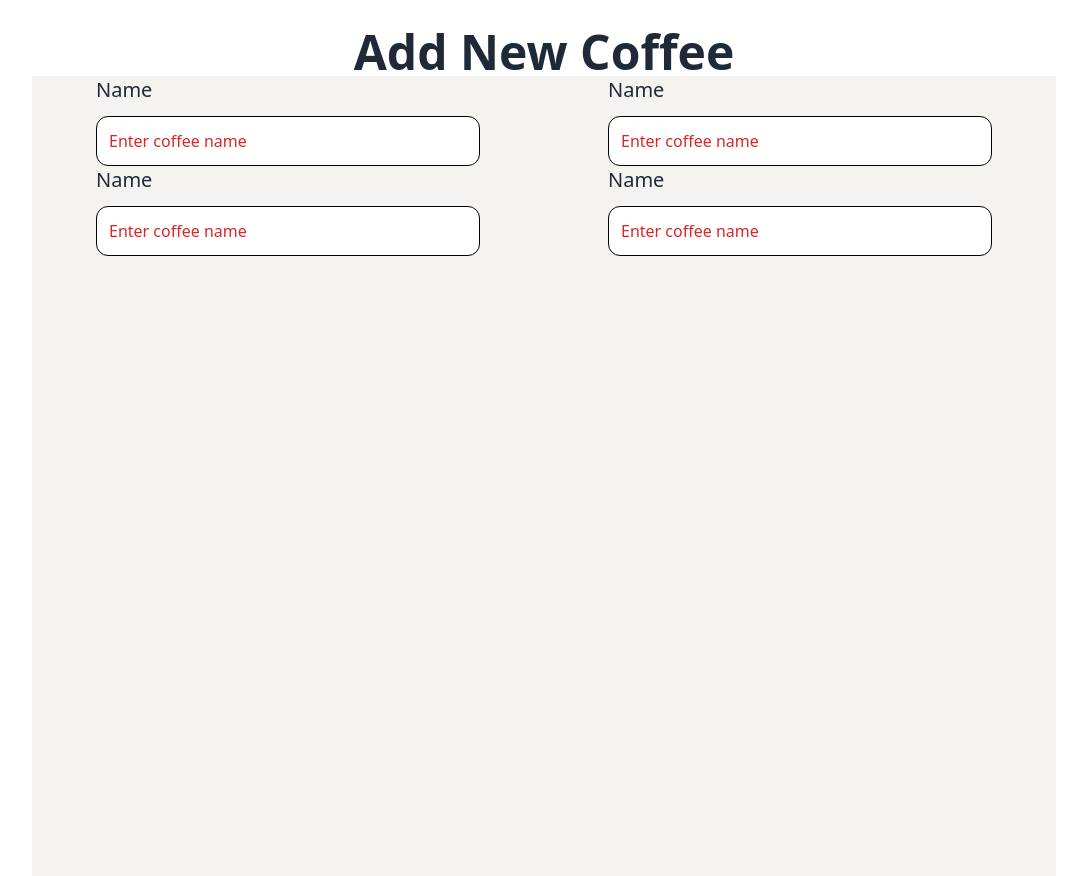
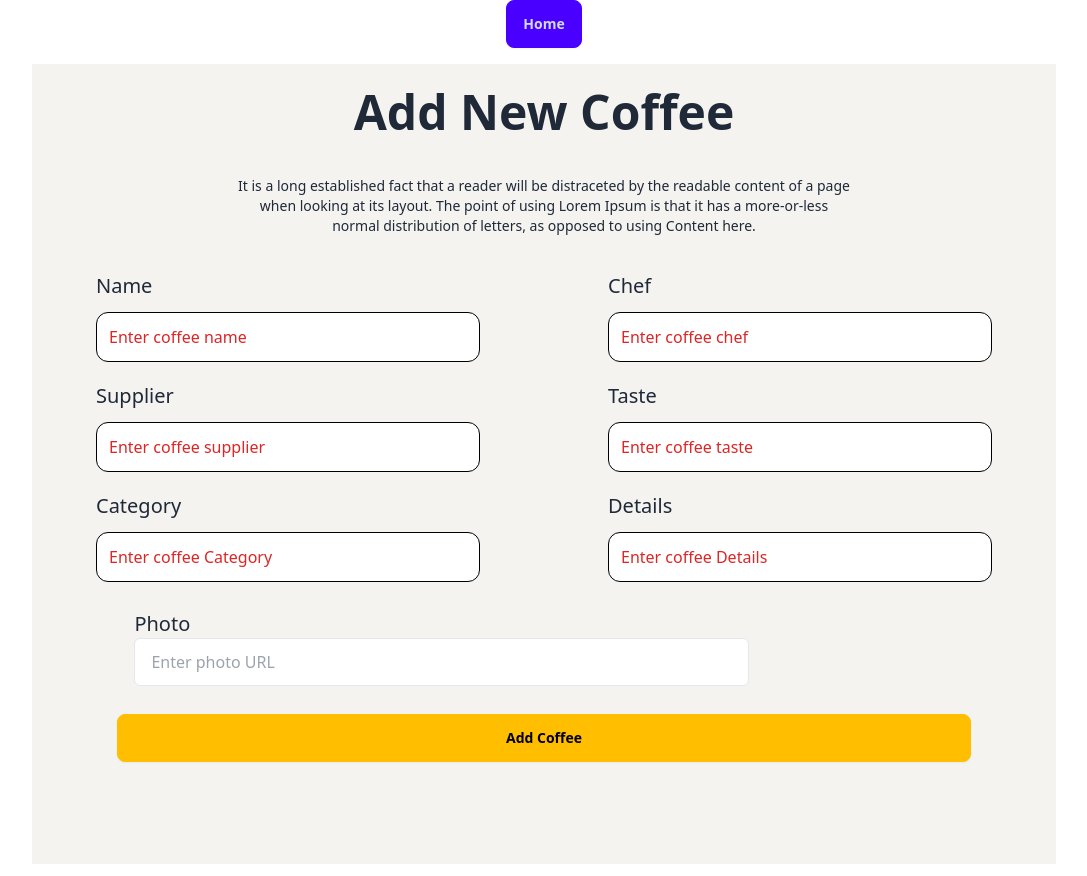
Before and after one commit to hasib1010/Coffeeshop-Client, a React (Vite) app: page /addCoffee in a window 1280 px wide. Shown: the whole page, without its empty margins (96-1183 px from the left). Built offline with nearby package versions, Linux system fonts and the light colour scheme.

Commit message:
add coffee added

```diff
--- a/src/Component/addcoffee.jsx
+++ b/src/Component/addcoffee.jsx
@@ -1,31 +1,54 @@
 import React from 'react';
+import { Link } from 'react-router-dom';
 
 const AddCoffee = () => {
     return (
         <div>
-            <h1 className='text-center mt-7 font-bold text-5xl'>Add New Coffee</h1>
+            <div className='w-fit mx-auto '><Link className='btn btn-primary' to={'/'}>Home</Link></div>
+
             <div className='container mx-auto '>
-                <form className='w-4/5 mx-auto bg-[#F4F3F0] min-h-svh'>
+                <form className='w-4/5 mx-auto mt-4 bg-[#F4F3F0] min-h-svh'>
+                    <h1 className='text-center  font-bold text-5xl py-6'>Add New Coffee</h1>
+                    <p className='w-3/5 mx-auto text-center my-4 text-sm'>It is a long established fact that a reader will be distraceted by the readable content of a page when looking at its layout. The point of using Lorem Ipsum is that it has a more-or-less normal distribution of letters, as opposed to using Content here.</p>
                     <div className='flex justify-around'>
-                        <div>
+
+                        <label className='mt-5'>
                             <h2 className='text-xl '>Name</h2>
                             <input type="text" name='name' placeholder='Enter coffee name' className='p-3 placeholder:text-red-600 border rounded-xl mt-3    w-96  border-black' />
-                        </div>
-                        <div>
-                            <h2 className='text-xl '>Name</h2>
-                            <input type="text" name='name' placeholder='Enter coffee name' className='p-3 placeholder:text-red-600 border  rounded-xl mt-3   border-black w-96' />
-                        </div>
+                        </label>
+                        <label className='mt-5'>
+                            <h2 className='text-xl '>Chef</h2>
+                            <input type="text" name='chef' placeholder='Enter coffee chef' className='p-3 placeholder:text-red-600 border  rounded-xl mt-3   border-black w-96' />
+                        </label>
                     </div>
                     <div className='flex justify-around'>
-                        <div>
-                            <h2 className='text-xl '>Name</h2>
-                            <input type="text" name='name' placeholder='Enter coffee name' className='p-3 placeholder:text-red-600 border rounded-xl mt-3    w-96  border-black' />
-                        </div>
-                        <div>
-                            <h2 className='text-xl '>Name</h2>
-                            <input type="text" name='name' placeholder='Enter coffee name' className='p-3 placeholder:text-red-600 border  rounded-xl mt-3   border-black w-96' />
-                        </div>
+                        <label className='mt-5'>
+                            <h2 className='text-xl '>Supplier</h2>
+                            <input type="text" name='supplier' placeholder='Enter coffee supplier' className='p-3 placeholder:text-red-600 border rounded-xl mt-3    w-96  border-black' />
+                        </label>
+                        <label className='mt-5'>
+                            <h2 className='text-xl '>Taste</h2>
+                            <input type="text" name='taste' placeholder='Enter coffee taste' className='p-3 placeholder:text-red-600 border  rounded-xl mt-3   border-black w-96' />
+                        </label>
                     </div>
+                    <div className='flex justify-around'>
+                        <label className='mt-5'>
+                            <h2 className='text-xl '>Category</h2>
+                            <input type="text" name='category' placeholder='Enter coffee Category' className='p-3 placeholder:text-red-600 border rounded-xl mt-3    w-96  border-black' />
+                        </label>
+                        <label className='mt-5'>
+                            <h2 className='text-xl '>Details</h2>
+                            <input type="text" name='details' placeholder='Enter coffee Details' className='p-3 placeholder:text-red-600 border  rounded-xl mt-3   border-black w-96' />
+                        </label>
+                    </div>
+                    <div className='w-4/5 mx-auto mt-7'>
+                        <h2 className="text-xl">Photo</h2>
+                        <input className='  w-3/4  rounded-md border h-12 pl-4' placeholder='Enter photo URL' type="text" />
+                    </div>
+
+                 <div className='flex items-center  justify-center'>
+                 <input className='w-5/6   mt-7 btn btn-warning' type="submit" value="Add Coffee" />
+                 </div>
                 </form>
             </div>
         </div>
```
